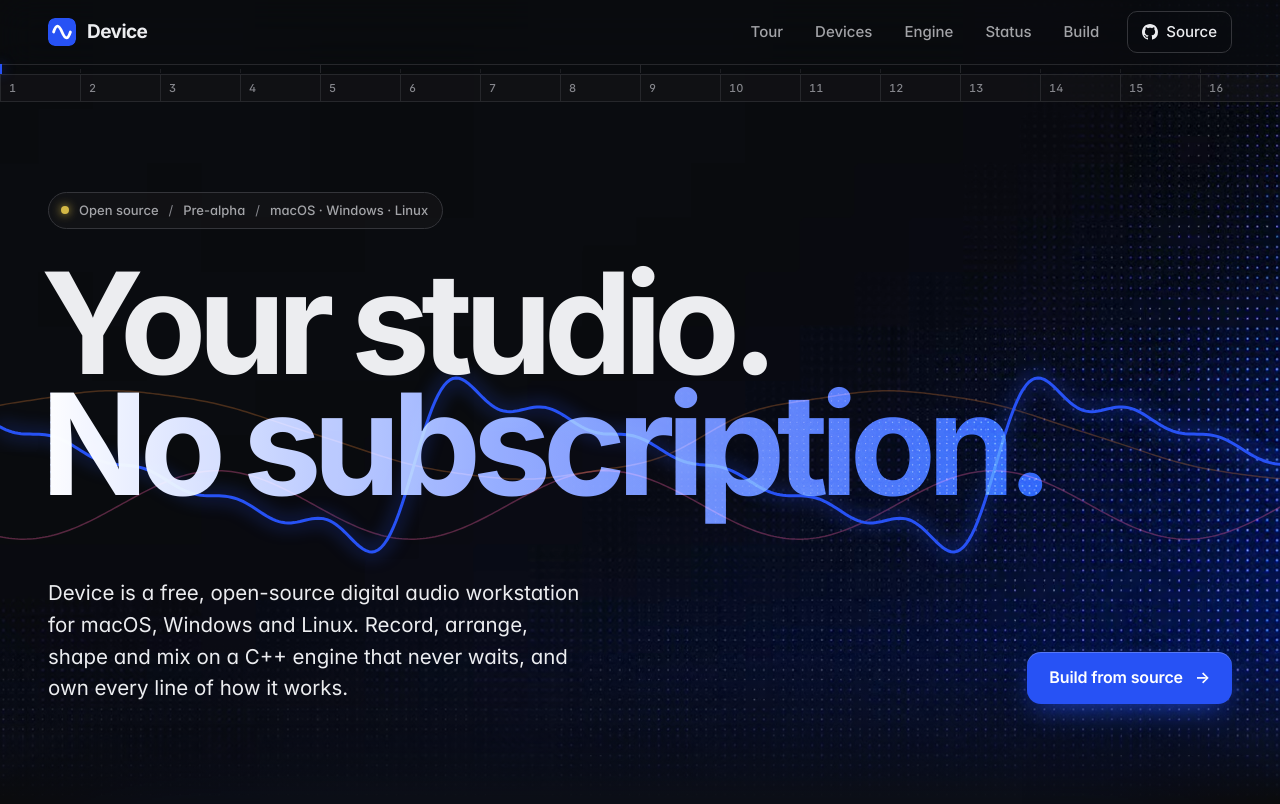
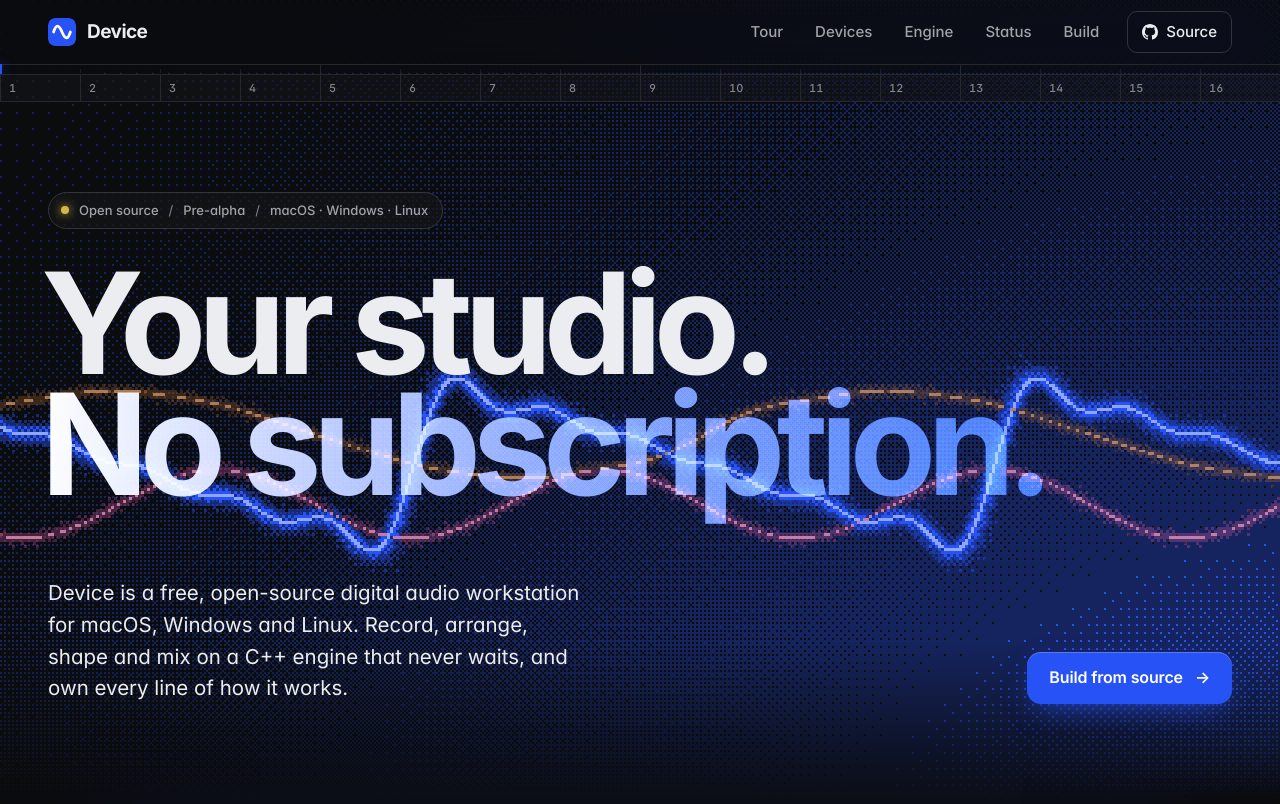
Before and after one commit to devicedaw/devicedaw.github.io, a plain HTML site: page index.html in a window 1280 px wide. Shown: the top 804 px of the page. Drawn offline with Linux system fonts and the light colour scheme.

Commit message:
Dither the site's material and waves (#8)
A 5 KB Bayer-dithered palette PNG replaces the fine-dot AVIF/WebP texture, shown with crisp square texels. dither.js renders the hero scope, footer wave and 404 line as dithered pixels at 30 frames a second; the SVG waves stay as the no-JavaScript fallback. The social preview is the re-rendered dithered artwork.

```diff
--- /dev/null
+++ b/dither.js
@@ -0,0 +1,156 @@
+/* Ordered-dither waves for the hero scope, the footer and the 404 page.
+ *
+ * Waves are rendered into a low-resolution canvas, one texel per `cell` CSS pixels, then
+ * shown at full size with `image-rendering: pixelated`. Each texel's brightness is quantised
+ * to four levels with an 8x8 Bayer matrix, the same method tools/art/dither.mjs in the app
+ * repository uses for the static material. Only the rows near each wave are evaluated, so a
+ * frame costs about one pass over the texels plus a few thousand cheap distance checks.
+ */
+(() => {
+  "use strict";
+
+  // 8x8 Bayer thresholds in (0, 1), flattened row-major.
+  const BAYER = (() => {
+    let m = [0];
+    let size = 1;
+    while (size < 8) {
+      const next = new Array(size * size * 4);
+      for (let y = 0; y < size * 2; y++)
+        for (let x = 0; x < size * 2; x++)
+          next[y * size * 2 + x] =
+            4 * m[(y % size) * size + (x % size)] +
+            [0, 2, 3, 1][(y >= size ? 2 : 0) + (x >= size ? 1 : 0)];
+      m = next;
+      size *= 2;
+    }
+    return Float32Array.from(m, (v) => (v + 0.5) / 64);
+  })();
+
+  // Packs [r, g, b, a] into the canvas's native byte order.
+  const LITTLE = new Uint8Array(new Uint32Array([1]).buffer)[0] === 1;
+  const pack = ([r, g, b], a = 255) =>
+    LITTLE
+      ? ((a << 24) | (b << 16) | (g << 8) | r) >>> 0
+      : ((r << 24) | (g << 16) | (b << 8) | a) >>> 0;
+
+  /* A surface wraps one canvas. `resize()` sizes it to its CSS box; `draw(waves)` renders.
+   * A wave is { y(x) -> CSS y, ramp: [[r,g,b,a] dim, mid, bright], width, glow, strength }. */
+  function surface(canvas, cellCss = 3) {
+    const ctx = canvas.getContext("2d");
+    let cols = 0;
+    let rows = 0;
+    let cell = cellCss;
+    let image = null;
+    let px = null;
+    let val = null;
+    let owner = null;
+
+    function resize() {
+      const dpr = Math.min(3, devicePixelRatio || 1);
+      // Whole device pixels per texel keep every square the same size.
+      cell = Math.max(1, Math.round(cellCss * dpr)) / dpr;
+      const w = canvas.parentElement ? canvas.parentElement.clientWidth : canvas.clientWidth;
+      const h = canvas.clientHeight;
+      cols = Math.max(1, Math.ceil(w / cell));
+      rows = Math.max(1, Math.ceil(h / cell));
+      canvas.width = cols;
+      canvas.height = rows;
+      canvas.style.width = `${cols * cell}px`;
+      image = ctx.createImageData(cols, rows);
+      px = new Uint32Array(image.data.buffer);
+      val = new Float32Array(cols * rows);
+      owner = new Uint8Array(cols * rows);
+      return { width: w, height: h };
+    }
+
+    function draw(waves) {
+      if (!image) return;
+      val.fill(0);
+      const ys = new Float32Array(cols + 2);
+      waves.forEach((w, wi) => {
+        for (let c = -1; c <= cols; c++) ys[c + 1] = w.y((c + 0.5) * cell);
+        const half = w.width / 2;
+        const reach = half + w.glow * 2.2;
+        const inv = 1 / (w.glow * w.glow);
+        for (let c = 0; c < cols; c++) {
+          const yc = ys[c + 1];
+          const slope = (ys[c + 2] - ys[c]) / (2 * cell);
+          const norm = 1 / Math.sqrt(1 + slope * slope);
+          const span = reach / norm;
+          const r0 = Math.max(0, Math.floor((yc - span) / cell));
+          const r1 = Math.min(rows - 1, Math.ceil((yc + span) / cell));
+          for (let r = r0; r <= r1; r++) {
+            const d = Math.abs((r + 0.5) * cell - yc) * norm - half;
+            const v = d <= 0 ? 1 : w.strength * Math.exp(-d * d * inv);
+            const i = r * cols + c;
+            if (v > val[i]) {
+              val[i] = v;
+              owner[i] = wi;
+            }
+          }
+        }
+      });
+      const colours = waves.map((w) => [0, ...w.ramp.map((c) => pack(c, c[3] ?? 255))]);
+      for (let r = 0, i = 0; r < rows; r++) {
+        const row = (r & 7) * 8;
+        for (let c = 0; c < cols; c++, i++) {
+          const v = val[i];
+          if (v <= 0) {
+            px[i] = 0;
+            continue;
+          }
+          const n = v * 3;
+          const base = n | 0;
+          const level = Math.min(3, base + (n - base > BAYER[row + (c & 7)] ? 1 : 0));
+          px[i] = colours[owner[i]][level];
+        }
+      }
+      ctx.putImageData(image, 0, 0);
+    }
+
+    return { resize, draw };
+  }
+
+  const BLUE = [
+    [39, 82, 245, 110],
+    [39, 82, 245],
+    [142, 166, 255],
+  ];
+
+  // Static waves: the footer's two sine cycles and the 404 page's flat line with one blip.
+  const SHAPES = {
+    footer: (W, H) => (x) => H / 2 - H * 0.3 * Math.sin((x / W) * Math.PI * 4),
+    flatline: (W, H) => (x) => {
+      const t = (x / W) * 1200;
+      if (t < 520 || t > 680) return H / 2;
+      return H / 2 - H * 0.3 * Math.sin(((t - 520) / 160) * Math.PI * 2);
+    },
+  };
+
+  function mountStatic(host) {
+    const shape = SHAPES[host.dataset.ditherWave];
+    if (!shape) return;
+    const canvas = document.createElement("canvas");
+    canvas.className = "dither-canvas";
+    canvas.setAttribute("aria-hidden", "true");
+    host.append(canvas);
+    host.classList.add("is-dithered");
+    const s = surface(canvas, 3);
+    const paint = () => {
+      const { width, height } = s.resize();
+      const glow = Math.min(9, height / 9);
+      s.draw([{ y: shape(width, height), ramp: BLUE, width: 3, glow, strength: 0.6 }]);
+    };
+    paint();
+    let last = host.clientWidth;
+    new ResizeObserver(() => {
+      if (host.clientWidth !== last) {
+        last = host.clientWidth;
+        paint();
+      }
+    }).observe(host);
+  }
+
+  window.Dither = { surface, BLUE };
+  document.querySelectorAll("[data-dither-wave]").forEach(mountStatic);
+})();
--- a/site.js
+++ b/site.js
@@ -231,8 +231,9 @@ copyButton.addEventListener("click", async () => {
 /* ───────────── Hero scope ───────────── */
 
 const canvas = $(".hero-scope");
-const ctx2d = canvas.getContext("2d");
 const hero = $(".hero");
+// Waves are drawn dithered: one texel per 3 CSS px, quantised with a Bayer matrix (dither.js).
+const scope = window.Dither.surface(canvas, 3);
 
 let W = 0;
 let H = 0;
@@ -240,14 +241,10 @@ let pointerX = -1;
 let pointerY = -1;
 let heroVisible = true;
 let rafId = 0;
+let lastFrame = -1e9;
 function resize() {
-  const dpr = Math.min(2, devicePixelRatio || 1);
-  W = canvas.clientWidth;
-  H = canvas.clientHeight;
-  canvas.width = Math.round(W * dpr);
-  canvas.height = Math.round(H * dpr);
-  ctx2d.setTransform(dpr, 0, 0, dpr, 0, 0);
-  if (reduceMotion) draw(0);
+  ({ width: W, height: H } = scope.resize());
+  draw(reduceMotion ? 0 : performance.now());
 }
 addEventListener("resize", () => W && resize(), { passive: true });
 hero.addEventListener(
@@ -261,25 +258,6 @@ hero.addEventListener(
 );
 hero.addEventListener("pointerleave", () => (pointerX = -1));
 
-function strokeWave(fn, color, width, alpha, glow) {
-  ctx2d.beginPath();
-  const step = W > 900 ? 3 : 2;
-  for (let x = 0; x <= W + step; x += step) {
-    const y = fn(x);
-    x === 0 ? ctx2d.moveTo(x, y) : ctx2d.lineTo(x, y);
-  }
-  ctx2d.globalAlpha = alpha;
-  ctx2d.strokeStyle = color;
-  ctx2d.lineWidth = width;
-  ctx2d.lineJoin = "round";
-  ctx2d.lineCap = "round";
-  ctx2d.shadowColor = glow ? color : "transparent";
-  ctx2d.shadowBlur = glow ? 18 : 0;
-  ctx2d.stroke();
-  ctx2d.globalAlpha = 1;
-  ctx2d.shadowBlur = 0;
-}
-
 // One cycle that morphs from a sine (the mark) towards a saw, by mixing harmonics.
 const morph = (phase, m) => {
   let v = Math.sin(phase);
@@ -288,9 +266,20 @@ const morph = (phase, m) => {
   return v / (1 + m * 0.75);
 };
 
+// Track colours as dim, mid and bright dither levels (the last value is alpha).
+const PINK = [
+  [236, 92, 159, 70],
+  [236, 92, 159, 150],
+  [244, 150, 192, 200],
+];
+const ORANGE = [
+  [222, 126, 54, 60],
+  [222, 126, 54, 130],
+  [236, 168, 112, 180],
+];
+
 function draw(now) {
   const t = now / 1000;
-  ctx2d.clearRect(0, 0, W, H);
   const mid = H * 0.52;
   const amp = Math.min(H * 0.14, 120);
   // A soft bump that follows the pointer, as if you were bending the signal.
@@ -303,31 +292,42 @@ function draw(now) {
   const m = 0.5 - 0.5 * Math.cos(t * 0.35);
   const k = (Math.PI * 2 * 2.2) / Math.max(W, 1);
   const drift = t * 1.1;
-  // Two quieter "tracks" behind the main signal, in the app's track colours.
-  strokeWave(
-    (x) => mid + 40 + Math.sin(x * k * 1.5 - drift * 0.8 + 1) * amp * 0.35,
-    "#ec5c9f",
-    1.5,
-    0.35,
-  );
-  strokeWave(
-    (x) => mid - 30 + morph(x * k * 0.75 - drift * 0.6 + 2, 1 - m) * amp * 0.5,
-    "#de7e36",
-    1.5,
-    0.3,
-  );
-  strokeWave(
-    (x) =>
-      mid + morph(x * k - drift, m) * amp * (1 + bump(x)) - bump(x) * amp * 0.4,
-    "#2752f5",
-    3,
-    1,
-    true,
-  );
+  scope.draw([
+    // Two quieter "tracks" behind the main signal, in the app's track colours.
+    {
+      y: (x) => mid + 40 + Math.sin(x * k * 1.5 - drift * 0.8 + 1) * amp * 0.35,
+      ramp: PINK,
+      width: 1.5,
+      glow: 5,
+      strength: 0.35,
+    },
+    {
+      y: (x) =>
+        mid - 30 + morph(x * k * 0.75 - drift * 0.6 + 2, 1 - m) * amp * 0.5,
+      ramp: ORANGE,
+      width: 1.5,
+      glow: 5,
+      strength: 0.35,
+    },
+    {
+      y: (x) =>
+        mid +
+        morph(x * k - drift, m) * amp * (1 + bump(x)) -
+        bump(x) * amp * 0.4,
+      ramp: window.Dither.BLUE,
+      width: 3,
+      glow: 9,
+      strength: 0.6,
+    },
+  ]);
 }
 
+// 30 frames a second is plenty for a dithered scope and halves the work on phones.
 function frame(now) {
-  draw(now);
+  if (now - lastFrame >= 32) {
+    lastFrame = now;
+    draw(now);
+  }
   rafId = requestAnimationFrame(frame);
 }
 function startLoop() {
--- a/styles.css
+++ b/styles.css
@@ -39,7 +39,8 @@
   --text-3: #86878d;
   --blue: #2752f5;
   --blue-text: #8ea6ff;
-  --signal-texture: url("assets/fine-signal.webp");
+  --dither: url("assets/dither.png");
+  --dither-size: 2560px 1440px;
   --pink: #ec5c9f;
   --orange: #de7e36;
   --yellow: #e4c64a;
@@ -51,15 +52,6 @@
   --mono: ui-monospace, "SF Mono", "Cascadia Code", "JetBrains Mono", Menlo,
     Consolas, monospace;
   --ease: cubic-bezier(0.2, 0.7, 0.2, 1);
-}
-
-@supports (background-image: image-set(url("assets/fine-signal.avif") type("image/avif"))) {
-  :root {
-    --signal-texture: image-set(
-      url("assets/fine-signal.avif") type("image/avif"),
-      url("assets/fine-signal.webp") type("image/webp")
-    );
-  }
 }
 
 *,
@@ -394,15 +386,14 @@ p {
   background: var(--ground);
 }
 .hero::before {
-  /* A static image keeps the fine-dot material off the animation path. */
+  /* A static ordered-dither image keeps the material off the animation path. Each texel
+     is a crisp square at a whole number of pixels, anchored to the lower right. */
   content: "";
   position: absolute;
   inset: 0;
   z-index: -2;
-  background-image: var(--signal-texture);
-  background-position: center;
-  background-size: cover;
-  background-repeat: no-repeat;
+  background: var(--dither) right bottom / var(--dither-size) no-repeat;
+  image-rendering: pixelated;
   pointer-events: none;
 }
 .hero::after {
@@ -436,6 +427,7 @@ p {
 }
 .hero-scope {
   position: absolute;
+  image-rendering: pixelated;
   z-index: -1;
   inset: 102px 0 0;
   width: 100%;
@@ -489,14 +481,15 @@ p {
   margin-left: -0.05em;
 }
 .hero-accent {
-  background-image: var(--signal-texture), linear-gradient(
+  background-image: var(--dither), linear-gradient(
     92deg,
     #ffffff 0%,
     var(--blue-text) 45%,
     var(--blue) 100%
   );
-  background-size: 1000px auto, 100% 100%;
-  background-position: right center, center;
+  background-size: 1280px 720px, 100% 100%;
+  background-position: right bottom, center;
+  image-rendering: pixelated;
   background-blend-mode: screen;
   -webkit-background-clip: text;
   background-clip: text;
@@ -522,7 +515,7 @@ p {
   gap: 12px;
 }
 
-/* Fine Signal branding decorates marketing surfaces, never the app screenshots. */
+/* The dither material decorates marketing surfaces, never the app screenshots. */
 .plugin-band,
 .engine,
 .build {
@@ -537,7 +530,8 @@ p {
   z-index: -1;
   inset: 0;
   border-radius: inherit;
-  background: var(--signal-texture) right center / cover no-repeat;
+  background: var(--dither) right bottom / var(--dither-size) no-repeat;
+  image-rendering: pixelated;
   opacity: 0.55;
   pointer-events: none;
 }
@@ -1651,6 +1645,18 @@ html:not(.js) .chapter {
   margin: 0 0 56px;
   opacity: 0.9;
 }
+.footer-mark.is-dithered {
+  overflow: hidden;
+}
+/* dither.js swaps the vector waves for dithered ones; without JavaScript the SVG stays. */
+[data-dither-wave].is-dithered > svg {
+  display: none;
+}
+.dither-canvas {
+  display: block;
+  height: 100%;
+  image-rendering: pixelated;
+}
 .footer-mark svg {
   width: 100%;
   height: 100%;
@@ -1748,6 +1754,10 @@ html:not(.js) .chapter {
 }
 
 @media (max-width: 860px) {
+  :root {
+    /* One CSS pixel per texel: the bloom stays in proportion on small screens. */
+    --dither-size: 1280px 720px;
+  }
   :root {
     --gutter: 20px;
   }
@@ -2075,6 +2085,12 @@ html:not(.js) .chapter {
 .flatline {
   width: 100%;
   height: 80px;
+  overflow: hidden;
+}
+.flatline svg {
+  display: block;
+  width: 100%;
+  height: 100%;
 }
 .flatline path {
   fill: none;
```
Also changed, not shown: 404.html (+3 -1 lines), index.html (+2 -1 lines), assets/dither.png (added), assets/fine-signal.avif (deleted), assets/fine-signal.webp (deleted), assets/social-preview.png, 3 other files.
